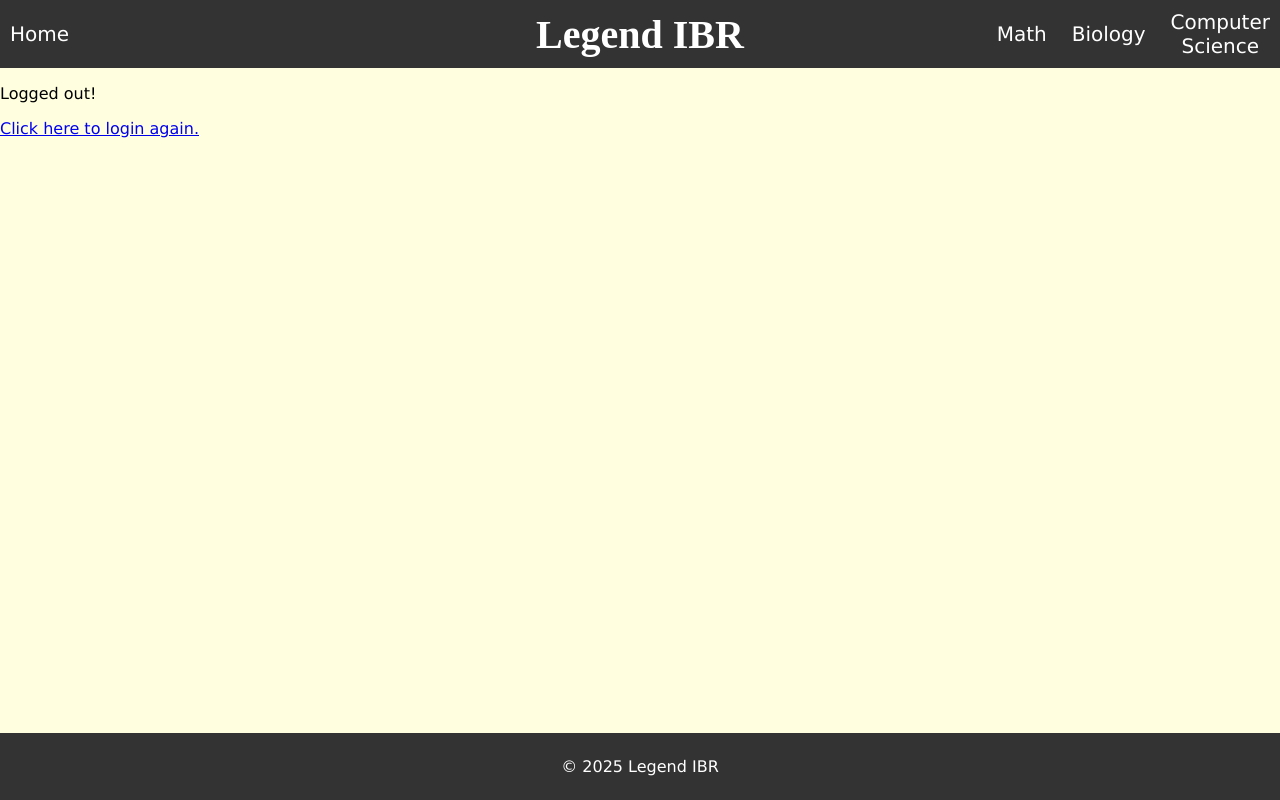
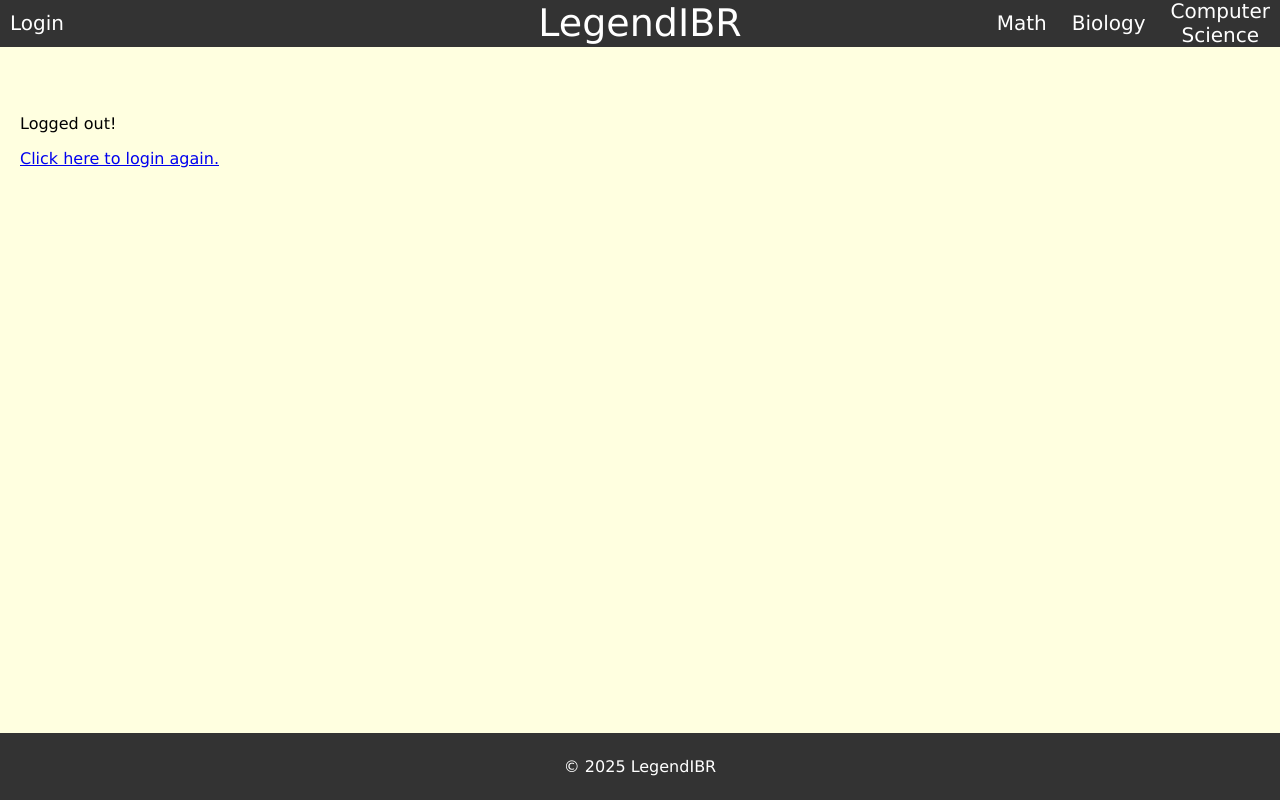
Before and after one commit to legendibr/site, a Django app: template user_management/templates/user_management/logged_out.html in a window 1280 px wide. Run offline with Django 5.2, Linux system fonts and the light colour scheme; the template is opened without the code that fills it, so the values that code supplies are empty; some libraries are stand-ins or nearby versions.

Commit message:
clean up some styles (kinda)

```diff
--- a/static/base.css
+++ b/static/base.css
@@ -10,52 +10,60 @@ html, body {
 }
 
 body {
-    /* font-family: Arial, sans-serif; */
     background-color: lightyellow;
+
+    /*  Use flexbox to keep footer at the bottom of the page,
+        even if the page is short.
+        https://stackoverflow.com/a/12253099/21322342
+    */
+    display: flex;
+    flex-direction: column;
+}
+/* block content */
+#main {
+    flex: 1;
+    margin: 10px;
+    padding: 10px;
 }
 
-header nav {
-    position: sticky;
-    top: 0;
-    z-index: 10;
+/* header navbar */
+.main-navbar {
     display: flex;
-    flex-direction: row;
     justify-content: space-between;
     align-items: center;
     gap: 25px;
     background: #333;
-    padding: 10px;
+    padding: 15px 10px 15px 10px;
+    color: white;
+
+    height: 60%; /* x% of what, idk */
 }
-
-header nav a {
+.main-navbar a {
     color: white;
     text-decoration: none;
-    font-size: 20px;
-    cursor: pointer;
-    text-align: center;
-    &:hover, &:active {
-        text-decoration: underline;
-    }
 }
-
-header nav .section {
+/* Navbar links */
+.links {
     display: flex;
-    flex-direction: row;
     justify-content: center;
     align-items: center;
     gap: 25px;
 }
 
-header nav .title {
+.links a {
+    color: white;
+    font-size: 20px;
+    text-align: center;
+}
+
+.title {
+    /* Center title */
     position: absolute;
     left: 50%;
     transform: translateX(-50%);
-    font-weight: bold;
-    font-family: serif;
-    font-size: 40px;
-    &:hover, &:active {
-        text-decoration: none;
-    }
+    font-weight: 300;
+    font-size: 38px;
+
 }
 
 footer {
@@ -63,11 +71,21 @@ footer {
     color: white;
     text-align: center;
     padding: 0.5rem;
-    position: absolute;
-    bottom: 0;
     width: 100%;
 }
 
+
+/* Aggresive, mainly used for user_management urls */
+/*
+.center {
+    width: 80%;
+    margin: auto;
+    text-align: center;
+}
+*/
+
+/* Commenting this because I don't see it being used anywhere*/
+/*
 ul.link-set {
     visibility: hidden;
     position: fixed;
@@ -87,3 +105,4 @@ div.menu {
     justify-content: center;
     align-items: center;
 }
+*/
--- a/static/base.js
+++ b/static/base.js
@@ -1,76 +1,14 @@
-function handleResize (){
-    const title = document.getElementById('title');
-    const nav = document.querySelector('nav');
-    const links = document.querySelectorAll('a');
+let isPopoutMenuOpen = false;
 
-    if (window.innerWidth <= 768) {
-        const linkSet = document.createElement('ul');
-        linkSet.classList.add('link-set');
-
-        for (const link of links) {
-            if (link.className === "title") {
-                continue;
-            }
-
-            const linkLi = document.createElement('li');
-            linkLi.innerHTML = link.innerHTML;
-            linkLi.onclick = () => {
-                link.click();
-                linkLi.style.visibility = "hidden";
-                linkLi.style.right = "-50%";
-            }
-
-            linkSet.appendChild(linkLi);
-            link.style.display = "none";
-        }
-        document.body.appendChild(linkSet);
-
-        const menu = document.createElement('div');
-        menu.id = 'menu';
-        menu.classList.add('menu');
-        menu.onclick = () => {
-            linkSet.style.visibility = linkSet.style.visibility === "hidden" ? "visible" : "hidden"
-            linkSet.style.right = linkSet.style.right === '-50%' ? '0px' : '-50%';
-        }
-        const menuIcon = document.createElement('i');
-        menuIcon.classList.add("fa-solid", "fa-list");
-        menuIcon.style.color = 'white';
-        const menuTitle = document.createElement('a');
-        menuTitle.innerHTML = 'Subjects';
-        menuTitle.style.color = 'white';
-        menuTitle.style.textDecoration = 'none';
-        menuTitle.style.fontSize = '20px';
-        menuTitle.style.textAlign = 'center';
-
-        title.style.position = "static";
-        title.style.fontSize = "30px";
-        title.style.transform = "none";
-
-        menu.appendChild(menuIcon);
-        menu.appendChild(menuTitle);
-        nav.appendChild(menu);
+function togglePopoutMenu(){
+    if (isPopoutMenuOpen){
+        // Close it
+        document.querySelector("#popout-menu").style.display = "none";
+        isPopoutMenuOpen = false;
     } else {
-        title.style.fontSize = '40px';
-        title.style.position = 'absolute';
-        title.style.left = '50%';
-        title.style.transform = 'translateX(-50%)';
-
-        for (const link of links) {
-            link.style.display = "block";
-        }
-
-        try {
-            document.getElementById('menu').remove();
-            document.querySelector("ul").remove();
-        }
-        catch (e) {
-
-        }
+        // Open it
+        document.querySelector("#popout-menu").style.display = "visible";
+        document.querySelector("#popout-menu").style.animation = "fadeIn 0.5s forwards";
+        isPopoutMenuOpen = true;
     }
 }
-
-
-document.addEventListener("DOMContentLoaded", () => {
-    window.addEventListener('resize', handleResize);
-    handleResize();
-});
--- a/templates/base.html
+++ b/templates/base.html
@@ -5,33 +5,51 @@
     <head>
         <meta charset="UTF-8">
         <meta name="viewport" content="width=device-width, inital-scale=1.0">
-        <title>{% block title %}Legend IBR {% endblock %}</title>
+        <title>{% block title %}LegendIBR {% endblock %}</title>
         <script src="https://kit.fontawesome.com/08eed679a2.js" crossorigin="anonymous"></script>
         <link rel="stylesheet" href="{% static 'base.css' %}">
-        <script src="{% static 'base.js'}"></script>
+        <script src="{% static 'base.js' %}"></script>
         {% block head %}{% endblock %}
     </head>
     <body>
         <header>
-            <nav>
-                <div class="section">
-                    <a href="/">Home</a>
+            <nav class="main-navbar">
+                <div class="links">
+                    {% if user.is_authenticated %}
+                        <form hidden action="{% url 'logout' %}" method="POST">
+                            {% csrf_token %}
+                        </form>
+                        <a href="#" onclick="event.target.previousElementSibling.submit();">Logout</a>
+
+                        <!-- account settings popout  -->
+                        <a onclick="">Account Settings</a>
+                    {% else %}
+                        <!-- gonna get annoying redirecting back to home, but you need a redirect (https://robinlinus.github.io/socialmedia-leak/), because i don't know how to redirect to the previous page
+                            TODO: IDK if the redirect protection thing works
+                        -->
+                        <a href="{% url 'login' %}?next=/">Login</a>
+                    {% endif %}
                 </div>
-                <a class="title" id="title" href="/">Legend IBR</a>
-                <div class="section">
+                <!-- TODO: Probably fine without title here-->
+                <a class="title" href="/">LegendIBR</a>
+                <div class="links">
+                    <!-- TODO: Use django links -->
                     <a href="/math">Math</a>
                     <a href="/biology">Biology</a>
-                    <!-- TODO: At some point, use a flexbox here -->
+                    <!-- TODO: Use CSS wrap -->
                     <a href="/cs">Computer<br>Science</a>
                 </div>
             </nav>
             {% block header %}{% endblock %}
         </header>
-        <div>
+        <div id="main">
             {% block content %}{% endblock %}
+
+            <!-- I used this for testing the footer positioning -->
+            {# {% lorem 10 p %} #}
         </div>
         <footer>
-            <p>&copy; 2025 Legend IBR</p>
+            <p>&copy; 2025 LegendIBR</p>
         </footer>
     </body>
 </html>
--- a/user_management/templates/user_management/logged_out.html
+++ b/user_management/templates/user_management/logged_out.html
@@ -1,6 +1,10 @@
 {% extends "base.html" %}
 
 {% block content %}
-    <p>Logged out!</p>
-    <a href="{% url "login" %}">Click here to login again.</a>
+<div class="center">
+
+<p>Logged out!</p>
+<a href="{% url "login" %}">Click here to login again.</a>
+
+</div>
 {% endblock content %}
--- a/user_management/templates/user_management/login.html
+++ b/user_management/templates/user_management/login.html
@@ -1,5 +1,6 @@
 {% extends "base.html" %}
 {% block content %}
+<div class="center">
 
 {% if form.errors %}
     <p>Your username and password didn't match. Please try again.</p>
@@ -21,4 +22,6 @@
 {% else %}
     <p>Need redirect location (next)</p>
 {% endif %}
+
+</div>
 {% endblock content %}
--- a/user_management/templates/user_management/password_change_done.html
+++ b/user_management/templates/user_management/password_change_done.html
@@ -1,5 +1,9 @@
 {% extends "base.html" %}
 
 {% block content %}
+<div class="center">
+
 <p>Your password has been changed.</p>
+
+</div>
 {% endblock content %}
--- a/user_management/templates/user_management/password_change_form.html
+++ b/user_management/templates/user_management/password_change_form.html
@@ -1,9 +1,13 @@
 {% extends "base.html" %}
 
 {% block content %}
+<div class="center">
+
 <form action="" method="POST">
     {% csrf_token %}
     {{ form.as_p }}
     <input type="submit" value="Change password">
 </form>
+
+</div>
 {% endblock content %}
--- a/user_management/templates/user_management/password_reset_complete.html
+++ b/user_management/templates/user_management/password_reset_complete.html
@@ -1,6 +1,10 @@
 {% extends "base.html" %}
 
 {% block content %}
+<div class="center">
+
 <p>Password reset complete.</p>
 <a href="{% url 'login' %}">Login</a>
+
+</div>
 {% endblock content %}
--- a/user_management/templates/user_management/password_reset_confirm.html
+++ b/user_management/templates/user_management/password_reset_confirm.html
@@ -1,6 +1,7 @@
 {% extends "base.html" %}
 
 {% block content %}
+<div class="center">
 
 {% if validlink %}
     <form action="" method="POST">
@@ -11,4 +12,6 @@
 {% else %}
     <p>This password reset link isn't valid. Please request a new link.</p>
 {% endif %}
+
+</div>
 {% endblock content %}
--- a/user_management/templates/user_management/password_reset_done.html
+++ b/user_management/templates/user_management/password_reset_done.html
@@ -1,5 +1,9 @@
 {% extends "base.html" %}
 
 {% block content %}
+<div class="center">
+
 <p>We've emailed you instructions for resetting for password. Please wait a few minutes.If you don't see the email, check your spam folder.</p>
+
+</div>
 {% endblock content %}
```
Also changed, not shown: user_management/templates/user_management/password_reset_form.html (+9 -5 lines), src/assets/global/Merriweather-Regular.ttf (deleted).
